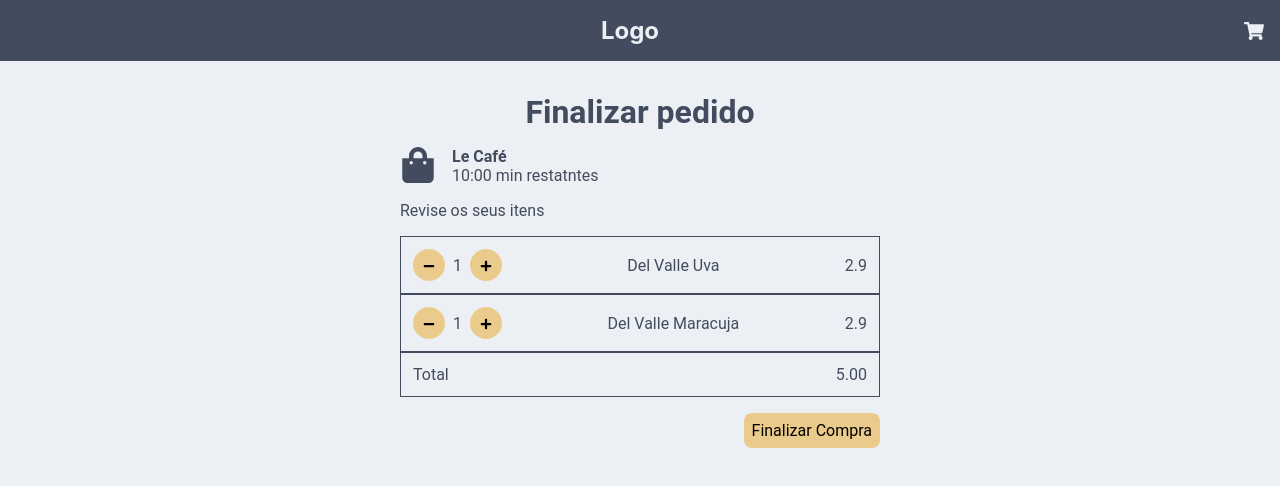
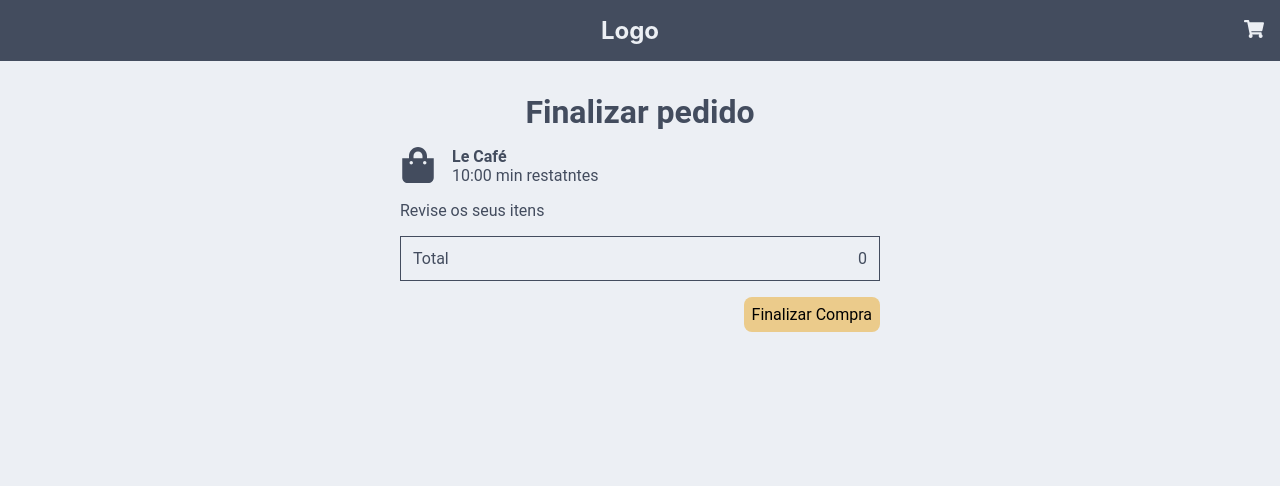
Before and after one commit to luisfscoelho/teste-4all, a React (Create React App) app: page /checkout in a window 1280 px wide. Shown: the top 486 px of the page. Built offline with nearby package versions, Linux system fonts and the light colour scheme.

Commit message:
add cart hook

```diff
--- a/src/App.tsx
+++ b/src/App.tsx
@@ -4,11 +4,15 @@ import { BrowserRouter } from 'react-router-dom';
 import GlobalStyle from './styles/global';
 import Routes from './routes';
 
+import AppProvider from './hooks';
+
 function App() {
   return (
     <>
       <BrowserRouter>
-        <Routes />
+        <AppProvider>
+          <Routes />
+        </AppProvider>
       </BrowserRouter>
       <GlobalStyle />
     </>
--- a/src/components/Nav/index.tsx
+++ b/src/components/Nav/index.tsx
@@ -1,4 +1,5 @@
 import React from 'react';
+import { Link } from 'react-router-dom';
 import { FaShoppingCart } from 'react-icons/fa';
 
 import { Contaier } from './styles';
@@ -8,7 +9,9 @@ function Nav() {
     <Contaier>
       <div />
       <h1>Logo</h1>
-      <FaShoppingCart size={20} />
+      <Link to="checkout">
+        <FaShoppingCart size={20} />
+      </Link>
     </Contaier>
   );
 }
--- a/src/components/Nav/styles.ts
+++ b/src/components/Nav/styles.ts
@@ -11,4 +11,8 @@ export const Contaier = styled.nav`
   padding: 1em;
   background-color: #434c5e;
   color: #eceff4;
+
+  a {
+    color: #eceff4;
+  }
 `;
--- /dev/null
+++ b/src/hooks/cart.tsx
@@ -0,0 +1,101 @@
+import React, { createContext, useContext, useState } from 'react';
+
+import IProduct from '../interfaces/IProduct';
+
+interface CartProduct {
+  id: number;
+  idCategory: number;
+  name: string;
+  description: string;
+  price: number;
+  image: string;
+  quantity: number;
+}
+
+interface CartContextData {
+  cart: CartProduct[];
+  addToCart(product: IProduct): void;
+  removeFromCart(productId: number): void;
+  increaseProduct(productId: number): void;
+  decreaseProsuct(productId: number): void;
+}
+
+const CartContext = createContext<CartContextData>({} as CartContextData);
+
+export function CartProvider({ children }: { children: React.ReactNode }) {
+  const [cart, setCart] = useState<CartProduct[]>(() => {
+    const savedCart = localStorage.getItem('@lecafe:cart');
+
+    if (savedCart) {
+      return JSON.parse(savedCart);
+    }
+
+    return [];
+  });
+
+  function addToCart(product: IProduct) {
+    setCart(data => [...data, { ...product, quantity: 1 }]);
+  }
+
+  function removeFromCart(productId: number) {
+    setCart(data => data.filter(item => item.id !== productId));
+  }
+
+  function increaseProduct(productId: number) {
+    setCart(data =>
+      data.map(item => {
+        if (item.id === productId) {
+          return { ...item, quantity: item.quantity + 1 };
+        }
+
+        return item;
+      }),
+    );
+  }
+
+  function decreaseProsuct(productId: number) {
+    const product = cart.find(item => item.id === productId);
+
+    if (!product) return;
+
+    if (product?.quantity > 1) {
+      setCart(data =>
+        data.map(item => {
+          if (item.id === productId) {
+            return { ...item, quantity: item.quantity - 1 };
+          }
+
+          return item;
+        }),
+      );
+      return;
+    }
+
+    removeFromCart(productId);
+  }
+
+  return (
+    <CartContext.Provider
+      value={{
+        cart,
+        addToCart,
+        removeFromCart,
+        increaseProduct,
+        decreaseProsuct,
+      }}
+    >
+      {children}
+    </CartContext.Provider>
+  );
+}
+
+export function usecart(): CartContextData {
+  // eslint-disable-next-line react-hooks/rules-of-hooks
+  const context = useContext(CartContext);
+
+  if (!context) {
+    throw new Error('useCart must be used within an cartProvider');
+  }
+
+  return context;
+}
--- a/src/pages/Checkout/index.tsx
+++ b/src/pages/Checkout/index.tsx
@@ -1,30 +1,20 @@
-import React from 'react';
+import React, { useMemo } from 'react';
 import { FaMinus, FaPlus, FaShoppingBag } from 'react-icons/fa';
+
+import { usecart } from '../../hooks/cart';
 
 import Nav from '../../components/Nav';
 import { Contaier, Cart } from './styles';
 
 function Checkout() {
-  const cart = [
-    {
-      id: 1,
-      idCategory: 0,
-      name: 'Del Valle Uva',
-      description: 'Del Valle sabor uva 290ml',
-      price: 2.9,
-      image: 'path',
-      quantity: 1,
-    },
-    {
-      id: 2,
-      idCategory: 0,
-      name: 'Del Valle Maracuja',
-      description: 'Del Valle sabor Maracuja 290ml',
-      price: 2.9,
-      image: 'path',
-      quantity: 1,
-    },
-  ];
+  const { cart, increaseProduct, decreaseProsuct } = usecart();
+  const total = useMemo(
+    () =>
+      cart
+        .map(item => item.price * item.quantity)
+        .reduce((acc, value) => acc + value, 0),
+    [cart],
+  );
 
   return (
     <>
@@ -48,22 +38,22 @@ function Checkout() {
           {cart.map(c => (
             <div key={c.id}>
               <div>
-                <button type="button">
+                <button type="button" onClick={() => decreaseProsuct(c.id)}>
                   <FaMinus size={12} />
                 </button>
-                <p>1</p>
-                <button type="button">
+                <p>{c.quantity}</p>
+                <button type="button" onClick={() => increaseProduct(c.id)}>
                   <FaPlus size={12} />
                 </button>
               </div>
               <span>{c.name}</span>
-              <span>{c.price}</span>
+              <span>{c.price * c.quantity}</span>
             </div>
           ))}
 
           <div>
             <span>Total</span>
-            <span>5.00</span>
+            <span>{total}</span>
           </div>
         </Cart>
 
--- a/src/pages/Home/index.tsx
+++ b/src/pages/Home/index.tsx
@@ -3,12 +3,14 @@ import React, { useCallback, useEffect, useState } from 'react';
 import { Contaier, Products } from './styles';
 import Nav from '../../components/Nav';
 
+import { usecart } from '../../hooks/cart';
 import { getCategories, getProductsByCategoryId } from '../../services/api';
 
 import ICategory from '../../interfaces/ICategory';
 import IProduct from '../../interfaces/IProduct';
 
 function Home() {
+  const { cart, addToCart, removeFromCart } = usecart();
   const [categories, setCategories] = useState<ICategory[]>([]);
   const [products, setProducts] = useState<IProduct[]>([]);
 
@@ -52,7 +54,15 @@ function Home() {
                 alt={p.description}
               />
               <p>{p.name}</p>
-              <button type="button">Adicionar ao carrinho</button>
+              {cart.filter(i => i.id === p.id).length > 0 ? (
+                <button onClick={() => removeFromCart(p.id)} type="button">
+                  Remover do carrinho
+                </button>
+              ) : (
+                <button onClick={() => addToCart(p)} type="button">
+                  Adicionar ao carrinho
+                </button>
+              )}
             </div>
           ))}
         </Products>
--- a/src/services/Products.ts
+++ b/src/services/Products.ts
@@ -265,7 +265,7 @@ const Products = [
   },
   {
     id: 33,
-    idCategory: 0,
+    idCategory: 3,
     name: 'Ice Latte',
     description: 'Ice Latte 200ml',
     price: 8.75,
@@ -273,7 +273,7 @@ const Products = [
   },
   {
     id: 34,
-    idCategory: 0,
+    idCategory: 3,
     name: 'Ice Coffee',
     description: 'Ice Coffee 200ml',
     price: 8.5,
```
Also changed, not shown: src/hooks/index.tsx (added, +9 -0 lines), 1 other file (tests, documents, lock files or other folders).
